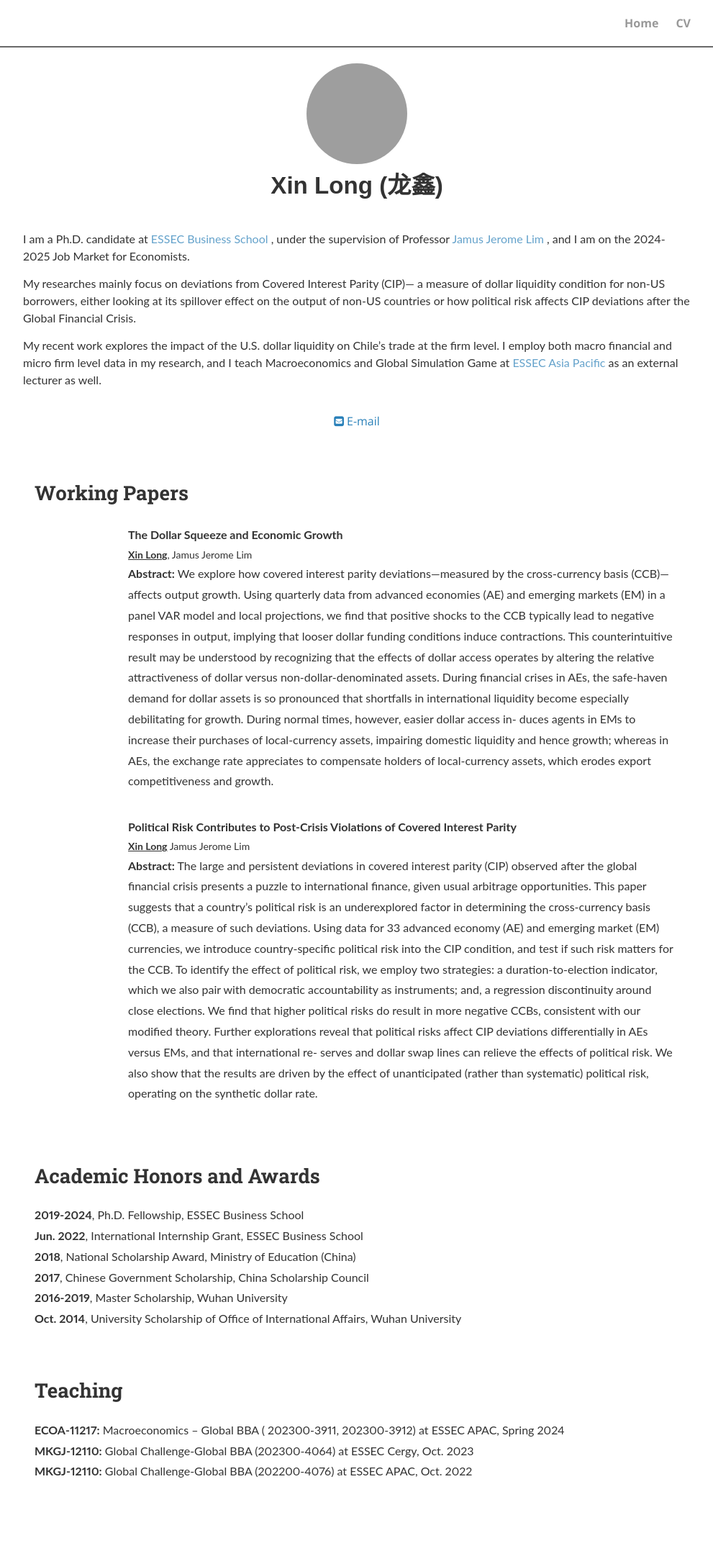
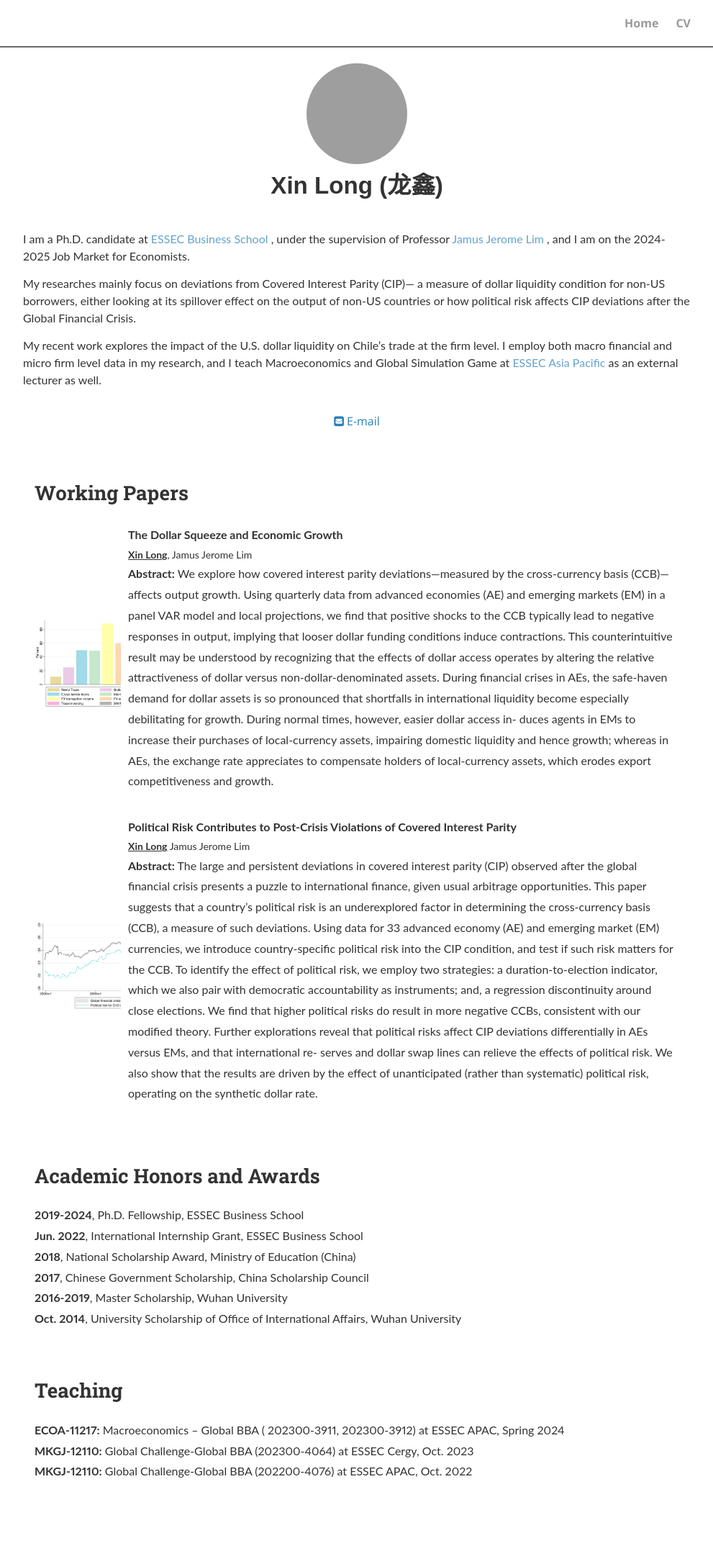
Before and after one commit to longxin94/longdxin94.github.io, a Jekyll site: the page index.html, which Jekyll copies as it is, in a window 1280 px wide. Shown: the whole page at 72% size, without its empty margins (144-1135 px from the left). Built offline with Jekyll 4.4.1, drawn with Linux system fonts in a browser that asks for light colours; nearby versions of some CDN libraries; a style sheet for code colours, icons or effects is not loaded.

Commit message:
renew paper assets

```diff
--- a/index.html
+++ b/index.html
@@ -146,7 +146,7 @@
               <h2>Working Papers</h2>
 
               <div class="publication-item">
-                <div class="pubImg" style="background-image:url(&quot;./_paper_assets/longxin-paper1.png&quot;);"></div>
+                <div class="pubImg" style="background-image:url(&quot;./paper_assets/longxin-paper1.png&quot;);"></div>
                 <div class="pubInfo">
                   <div class="pubTitle"><b>The Dollar Squeeze and Economic Growth</b></div>
                   <div class="pubAuthor"> <strong><u>Xin Long</u></strong>, Jamus Jerome Lim</div>
@@ -160,7 +160,7 @@
               </div>
 
               <div class="publication-item">
-                <div class="pubImg" style="background-image:url(&quot;./_paper_assets/longxin-paper2.png&quot;);"></div>
+                <div class="pubImg" style="background-image:url(&quot;./paper_assets/longxin-paper2.png&quot;);"></div>
                 <div class="pubInfo">
                   <div class="pubTitle"><b>Political Risk Contributes to Post-Crisis Violations of Covered Interest Parity</b></div>
                   <div class="pubAuthor"> <strong><u>Xin Long</u></strong> Jamus Jerome Lim</div>
```
Also changed, not shown: paper_assets/longxin-paper1.png (renamed from _paper_assets/longxin-paper1.png), paper_assets/longxin-paper2.png (renamed from _paper_assets/longxin-paper2.png), 1 other file.
